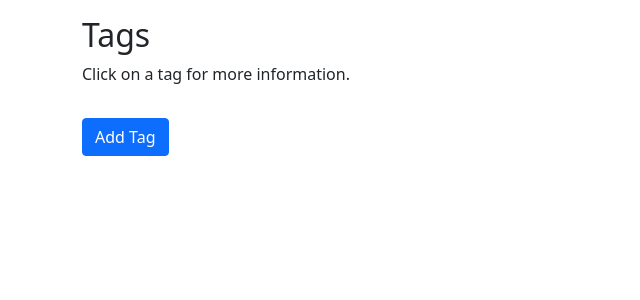
After one commit to Mitya1996/flask-blogly, a Flask app: page /tags in a window 1280 px wide. The commit adds this page. Shown: the top 300 px of the page, without its empty margins (0-640 px from the left). Run offline with Flask 2, Linux system fonts and the light colour scheme; data that the repository does not hold is empty.

```diff
--- a/app.py
+++ b/app.py
@@ -2,7 +2,7 @@
 
 from flask import Flask, render_template, redirect, request, flash
 from flask_debugtoolbar import DebugToolbarExtension
-from models import db, connect_db, User, Post
+from models import db, connect_db, User, Post, Tag, PostTag
 from verify_image import is_image_and_ready
 
 app = Flask(__name__)
@@ -20,15 +20,16 @@ app.config['SQLALCHEMY_ECHO'] = True
 connect_db(app)
 db.create_all()
 
+@app.errorhandler(404)
+def page_not_found(e):
+    # note that we set the 404 status explicitly
+    return render_template('404.html'), 404
+
 @app.route('/')
 def homepage():
-    return redirect('/users')
-
-@app.route('/users')
-def read_users():
     users = User.query.order_by(User.last_name).all()
     latest_posts = Post.query.order_by(Post.created_at.desc()).limit(5).all()
-    return render_template('index.html', users=users, latest_posts=latest_posts)
+    return render_template('index.html', users=users, posts=latest_posts)
 
 @app.route('/users/<int:id>')
 def read_user(id):
@@ -109,9 +110,8 @@ def new_post_post(id):
 
 @app.route('/posts/<int:id>')
 def read_post(id):
-    come_from_home = request.args.get('home', None)
     post = Post.query.get_or_404(id)
-    return render_template('post.html', post=post, user=post.user, cfh=come_from_home)
+    return render_template('post.html', post=post, user=post.user)
 
 
 @app.route('/posts/<int:id>/edit')
@@ -137,7 +137,12 @@ def delete_post(id):
     db.session.commit()
     return redirect(f'/users/{user_id}')
 
-@app.errorhandler(404)
-def page_not_found(e):
-    # note that we set the 404 status explicitly
-    return render_template('404.html'), 404
+@app.route('/tags')
+def tags_read():
+    tags = Tag.query.all()
+    return render_template('tags.html', tags=tags)
+
+@app.route('/tags/<int:id>')
+def tag_read(id):
+    tag = Tag.query.get(id)
+    return render_template('tag.html', tag=tag, posts=tag.posts)
--- a/templates/post.html
+++ b/templates/post.html
@@ -14,6 +14,8 @@
 <form class="d-inline" action="/posts/{{post.id}}/delete" method="POST">
     <button class="btn btn-danger" role="button">Delete</button>
 </form>
-<div class="my-3"><a class="btn btn-link" href="{% if cfh %}/{% else %}/users/{{user.id}}{% endif %}" role="button">Back</a></div>
+<div class="my-3">
+    <button class="btn btn-link" onclick="history.back()">Back</button>
+</div>
 
 {% endblock %}
--- /dev/null
+++ b/templates/tags.html
@@ -0,0 +1,20 @@
+{% extends 'base.html' %}
+
+{% block title %}Tags{% endblock %}
+
+{% block content %}
+
+<h2>Tags</h2>
+
+<p>Click on a tag for more information.</p>
+
+<div class="list-group">
+    {% for tag in tags %}
+    <a href="/tags/{{tag.id}}" class="list-group-item list-group-item-action">
+        <span class="badge rounded-pill bg-success">{{tag.name}}</span>
+    </a>
+    {% endfor %}
+</div>
+<a href="/tags/new" class="btn btn-primary my-3">Add Tag</a>
+
+{% endblock %}
--- /dev/null
+++ b/zz_new_features.txt
@@ -0,0 +1,6 @@
+hover over tags button to see tags
+
+edit button within this hover over component
+/route to
+
+autofill when creating new user for the text input of all tags
```
Also changed, not shown: templates/index.html (+1 -13 lines), templates/posts-list.html (added, +15 -0 lines), templates/tag.html (added, +21 -0 lines), templates/user.html (+3 -14 lines).
